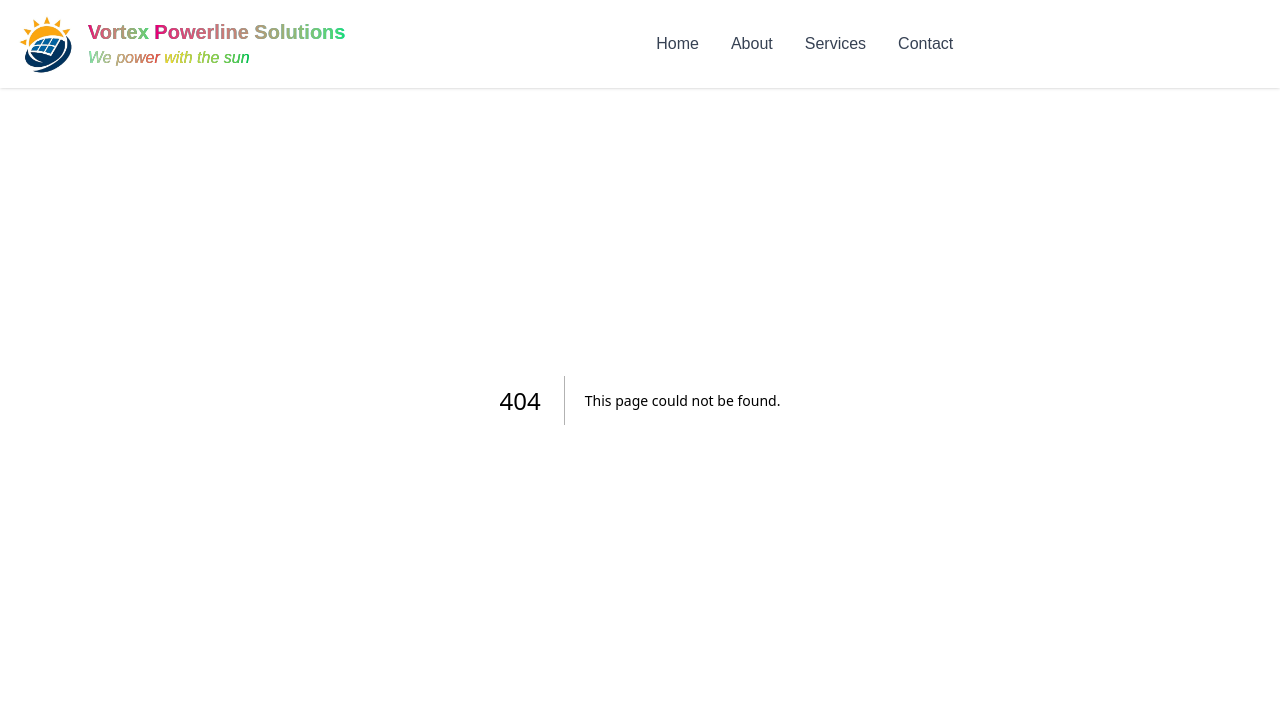
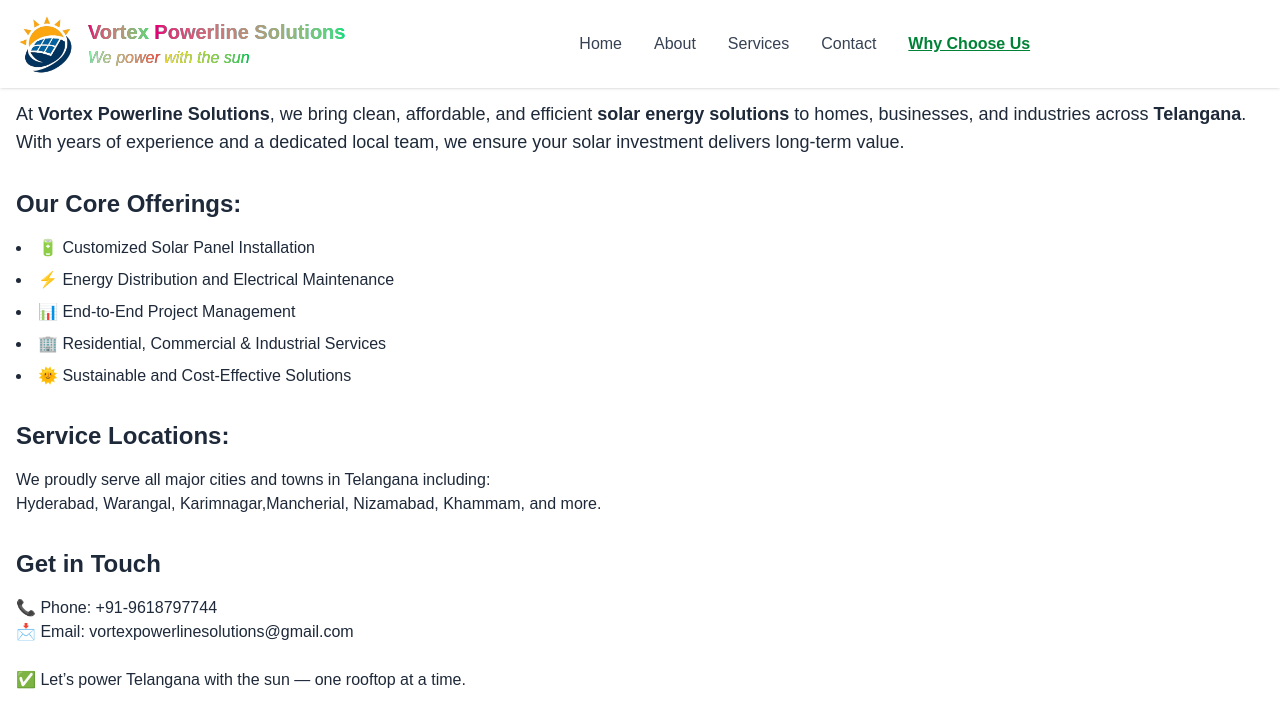
Before and after one commit to Sanjaykumarrangu/new-site, a Next.js app: page /why-choose-vortex in a window 1280 px wide. Before the commit this address had no page. Shown: the top 728 px of the page. Built offline with nearby package versions, Linux system fonts and the light colour scheme.

Commit message:
changes in nav

```diff
--- a/next-sitemap.config.js
+++ b/next-sitemap.config.js
@@ -1,8 +1,15 @@
+/** @type {import('next-sitemap').IConfig} */
 module.exports = {
   siteUrl: 'https://www.vortexpowerline.com',
   generateRobotsTxt: true,
   generateIndexSitemap: false,
+  exclude: ['/admin'], // Optional: exclude private routes
   robotsTxtOptions: {
-    policies: [{ userAgent: '*', allow: '/' }],
+    policies: [
+      {
+        userAgent: '*',
+        allow: '/',
+      },
+    ],
   },
-}
+};
--- a/src/app/head.tsx
+++ b/src/app/head.tsx
@@ -1,8 +1,6 @@
-// app/head.tsx
 export default function Head() {
   return (
     <>
-      {/* Basic Meta */}
       <meta name="viewport" content="width=device-width, initial-scale=1" />
       <link rel="icon" href="/favicon.ico" />
       <meta name="robots" content="index, follow" />
@@ -19,7 +17,6 @@
       <meta property="og:type" content="website" />
       <meta property="og:image" content="https://vortexpowerline.com/og-image.png" />
 
-      {/* Twitter Card */}
       <meta name="twitter:card" content="summary_large_image" />
       <meta name="twitter:title" content="Vortex Powerline Solutions" />
       <meta name="twitter:description" content="We power with the sun. Explore solar panel solutions and Telangana." />
--- /dev/null
+++ b/src/app/why-choose-vortex/page.tsx
@@ -0,0 +1,75 @@
+import { Metadata } from 'next';
+
+export const metadata: Metadata = {
+  title: 'Why Choose Vortex Powerline | Solar Company in Telangana',
+  description:
+    'Vortex Powerline offers affordable and reliable solar panel installation and services across Telangana. Discover why we are your trusted solar energy partner.',
+  keywords: [
+    'solar company Telangana',
+    'solar installation Hyderabad',
+    'solar energy India',
+    'vortex powerline',
+    'clean energy telangana',
+    'solar panels warangal',
+  ],
+  openGraph: {
+    title: 'Why Choose Vortex Powerline | Solar Experts in Telangana',
+    description:
+      'Looking for solar power solutions in Telangana? Vortex Powerline delivers high-quality solar panel installation and energy consulting services.',
+    url: 'https://www.vortexpowerline.com/why-choose-vortex',
+    siteName: 'Vortex Powerline Solutions',
+    images: [
+      {
+        url: 'https://www.vortexpowerline.com/images/og-image.jpg',
+        width: 1200,
+        height: 630,
+        alt: 'Vortex solar panels and clean energy',
+      },
+    ],
+    locale: 'en_US',
+    type: 'website',
+  },
+};
+
+export default function WhyChooseVortex() {
+  return (
+    <main className=" mx-auto px-4 py-12 text-gray-800 bg-white"  >
+      <h1 className="text-3xl font-bold mb-4">
+        Why Choose Vortex Powerline Solutions?
+      </h1>
+      <p className="mb-6 text-lg">
+        At <strong>Vortex Powerline Solutions</strong>, we bring clean, affordable, and
+        efficient <strong>solar energy solutions</strong> to homes, businesses, and
+        industries across <strong>Telangana</strong>. With years of experience and a
+        dedicated local team, we ensure your solar investment delivers long-term value.
+      </p>
+
+      <h2 className="text-2xl font-semibold mt-8 mb-4">Our Core Offerings:</h2>
+      <ul className="list-disc list-inside space-y-2">
+        <li>🔋 Customized Solar Panel Installation</li>
+        <li>⚡ Energy Distribution and Electrical Maintenance</li>
+        <li>📊 End-to-End Project Management</li>
+        <li>🏢 Residential, Commercial & Industrial Services</li>
+        <li>🌞 Sustainable and Cost-Effective Solutions</li>
+      </ul>
+
+      <h2 className="text-2xl font-semibold mt-8 mb-4">Service Locations:</h2>
+      <p>
+        We proudly serve all major cities and towns in Telangana including:
+        <br />
+        Hyderabad, Warangal, Karimnagar,Mancherial, Nizamabad, Khammam, and more.
+      </p>
+
+      <h2 className="text-2xl font-semibold mt-8 mb-4">Get in Touch</h2>
+      <p>
+        📞 Phone: +91-9618797744
+        <br />
+        📩 Email: vortexpowerlinesolutions@gmail.com
+      </p>
+
+      <p className="mt-6 font-medium">
+        ✅ Let’s power Telangana with the sun — one rooftop at a time.
+      </p>
+    </main>
+  );
+}
--- a/src/components/Navbar.tsx
+++ b/src/components/Navbar.tsx
@@ -12,7 +12,6 @@
 
   const [isOpen, setIsOpen] = useState(false);
   const [isScrolled, setIsScrolled] = useState(false);
-  const [isAdmin, setIsAdmin] = useState(false);
   const [mounted, setMounted] = useState(false);
 
   useEffect(() => {
@@ -27,17 +26,14 @@
     return () => window.removeEventListener('scroll', handleScroll);
   }, []);
 
-  useEffect(() => {
-    const token = localStorage.getItem('adminToken');
-    setIsAdmin(!!token);
-  }, []);
 
   const navItems = [
     { label: 'Home', href: '/' },
     { label: 'About', href: '/about' },
     { label: 'Services', href: '/services' },
     { label: 'Contact', href: '/contact' },
-    ...(isAdmin ? [{ label: 'Admin', href: '/admin' }] : []),
+    { label: 'Why Choose Us', href: '/why-choose-vortex' },
+
   ];
 
   const navClass = `fixed top-0 left-0 right-0 z-50 transition-all duration-300 ${
@@ -71,7 +67,6 @@
           </div>
         </Link>
 
-        {/* Desktop nav */}
         <ul className="hidden md:flex gap-8 text-gray-700 font-medium">
           {navItems.map(({ label, href }) => (
             <li key={href}>
```
Also changed, not shown: 1 other file (tests, documents, lock files or other folders).
